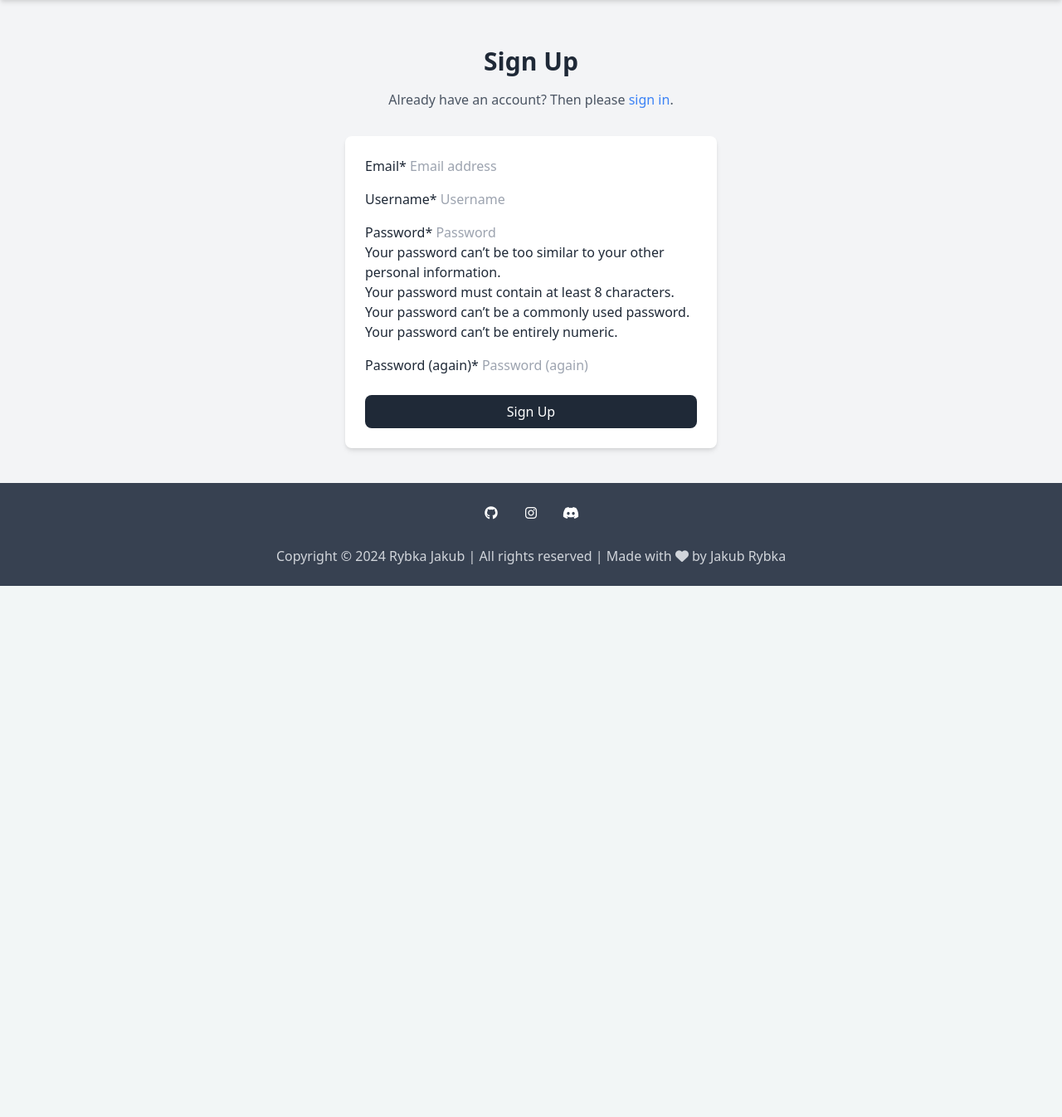
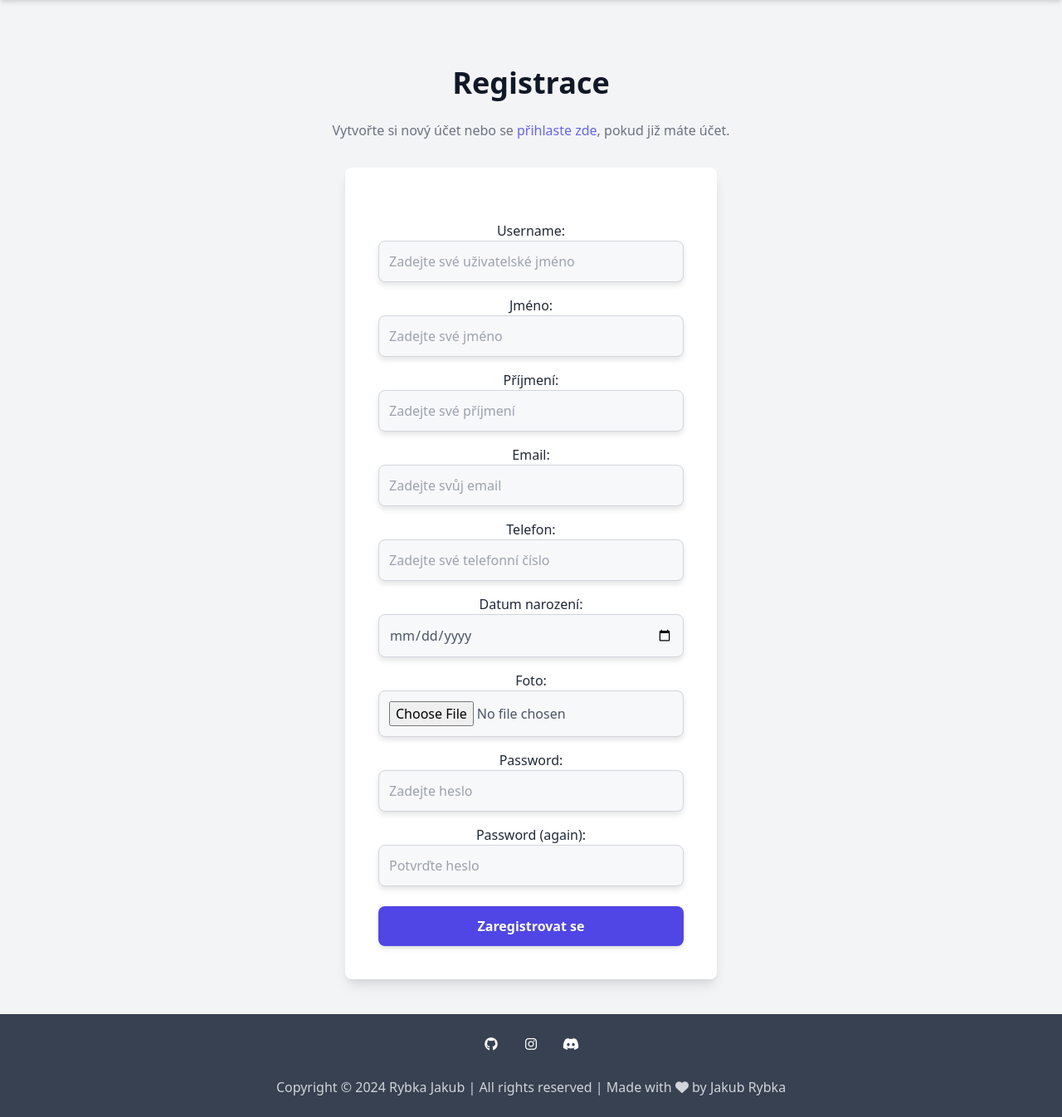
Before and after one commit to RybkaJakub/Eventify, a Django app: page /eventify_app/account/signup/ in a window 1280 px wide. Shown: the part 96-1442 px from the top of the page at 83% size. Before the commit the page ends 802 px from the top, so only its background shows below. Run offline with Django 5.2, Linux system fonts and the light colour scheme; some libraries are stand-ins or nearby versions.

Commit message:
Další úprava vzhledu

```diff
--- a/eventify/settings.py
+++ b/eventify/settings.py
@@ -52,6 +52,8 @@ INSTALLED_APPS = [
     'allauth.socialaccount.providers.google',
     #'allauth.socialaccount.providers.instagram',
     #'allauth.socialaccount.providers.microsoft',
+
+    'widget_tweaks',
 ]
 
 MIDDLEWARE = [
@@ -190,7 +192,8 @@ ACCOUNT_FORMS = {
     'reset_password': 'allauth.account.forms.ResetPasswordForm',
     'reset_password_from_key': 'allauth.account.forms.ResetPasswordKeyForm',
     'set_password': 'allauth.account.forms.SetPasswordForm',
-    'signup': 'allauth.account.forms.SignupForm',
+    #'signup': 'allauth.account.forms.SignupForm',
+    'signup': 'eventify_app.forms.CustomSignupForm',
     'user_token': 'allauth.account.forms.UserTokenForm',
 }
 
--- a/eventify_app/forms.py
+++ b/eventify_app/forms.py
@@ -4,15 +4,17 @@ from crispy_forms.layout import Layout, Fieldset, ButtonHolder, Submit, Button
 from django import forms
 from .models import Event, Organization
 from django.contrib.auth.forms import AuthenticationForm
-from django.contrib.auth import get_user_model
+from django.contrib.auth import get_user_model, login
 from django.utils.dateformat import format
 
+from django.shortcuts import redirect
 CustomUser = get_user_model()
 
 from django import forms
 from .models import Event, Organization, TicketType, CustomUser
 from django.contrib.auth import get_user_model
 from django.forms import inlineformset_factory
+from allauth.account.forms import SignupForm
 
 
 class EventForm(forms.ModelForm):
@@ -117,37 +119,62 @@ class CustomAuthenticationForm(AuthenticationForm):
             Submit('submit', 'Přihlásit se', css_class='btn-primary mr-2')
         )
 
-class LogoutForm(forms.Form):
-    pass
 
-class SignUpForm(forms.ModelForm):
-    password1 = forms.CharField(label='Password', widget=forms.PasswordInput)
-    password2 = forms.CharField(label='Password confirmation', widget=forms.PasswordInput)
+from django import forms
+from allauth.account.forms import SignupForm
+from django.core.exceptions import ValidationError
 
-    class Meta:
-        model = CustomUser
-        fields = ('first_name', 'last_name', 'username', 'telephone', 'email', 'password1', 'password2')
 
-    def __init__(self, *args, **kwargs):
-        super(SignUpForm, self).__init__(*args, **kwargs)
-        self.helper = FormHelper()
-        self.helper.layout = Layout(
-            'first_name',
-            'last_name',
-            'username',
-            'telephone',
-            'email',
-            'password1',
-            'password2',
-            Submit('submit', 'Sign Up', css_class='btn-success')
-        )
+from django.core.exceptions import ValidationError
+from allauth.account.forms import SignupForm
+from django import forms
 
-    def clean_password2(self):
-        password1 = self.cleaned_data.get("password1")
-        password2 = self.cleaned_data.get("password2")
-        if password1 and password2 and password1 != password2:
-            raise forms.ValidationError("Passwords don't match")
-        return password2
+from django.core.exceptions import ValidationError
+from allauth.account.forms import SignupForm
+from django import forms
+
+class CustomSignupForm(SignupForm):
+    username = forms.CharField(max_length=30, label='Uživatelské jméno', required=True)
+    first_name = forms.CharField(max_length=30, label='Jméno', required=True)
+    last_name = forms.CharField(max_length=30, label='Příjmení', required=True)
+    email = forms.EmailField(max_length=254, label='Email', required=True)
+    telephone = forms.CharField(max_length=9, label='Telefon', required=True)
+    date_birth = forms.DateField(label='Datum narození', required=True, widget=forms.DateInput(attrs={'type': 'date'}))
+    image = forms.ImageField(label='Foto', required=False)
+    password1 = forms.CharField(label='Heslo', widget=forms.PasswordInput, required=True)
+    password2 = forms.CharField(label='Potvrdit heslo', widget=forms.PasswordInput, required=True)
+
+    def clean_username(self):
+        username = self.cleaned_data.get('username')
+        if CustomUser.objects.filter(username=username).exists():
+            raise ValidationError("Toto uživatelské jméno je již zaregistrováno.")
+        return username
+
+    def clean_email(self):
+        email = self.cleaned_data.get('email')
+        if CustomUser.objects.filter(email=email).exists():
+            raise ValidationError("Tento email je již zaregistrován.")
+        return email
+
+    def clean_telephone(self):
+        telephone = self.cleaned_data.get('telephone')
+        if CustomUser.objects.filter(telephone=telephone).exists():
+            raise ValidationError("Toto telefonní číslo je již zaregistrováno.")
+        return telephone
+
+    def save(self, request):
+        user = super().save(request)
+        user.username = self.cleaned_data['username']
+        user.first_name = self.cleaned_data['first_name']
+        user.last_name = self.cleaned_data['last_name']
+        user.telephone = self.cleaned_data['telephone']
+        user.date_birth = self.cleaned_data['date_birth']
+        user.image = self.cleaned_data['image']
+        user.save()
+
+        # Automaticky přihlásit uživatele
+        return user
+
 
 class UserProfileEditForm(forms.ModelForm):
     class Meta:
--- a/eventify_app/templates/account/signup.html
+++ b/eventify_app/templates/account/signup.html
@@ -1,33 +1,120 @@
 {% extends "base.html" %}
+{% load i18n %}
+{% load crispy_forms_tags %}
 
-{% load i18n %}
-
-{% block head_title %}{% trans "Signup" %}{% endblock %}
+{% block head_title %}{% trans "Registrace" %}{% endblock %}
 
 {% block content %}
-    {% load crispy_forms_tags %}
-<div class="text-center mt-10">
-    <h1 class="text-3xl font-semibold mb-4">{% trans "Sign Up" %}</h1>
+<div class="flex flex-col items-center mt-16">
+    <h1 class="text-4xl font-extrabold text-gray-900 mb-6">{% trans "Registrace" %}</h1>
 
-    <p class="text-gray-600">
-        {% blocktrans %}Already have an account? Then please <a href="{{ login_url }}" class="text-blue-500 hover:underline">sign in</a>.{% endblocktrans %}
+    <p class="text-gray-500 text-center mb-8 max-w-lg leading-relaxed">
+        {% blocktrans %}
+        Vytvořte si nový účet nebo se <a href="{{ login_url }}" class="text-indigo-500 hover:underline">přihlaste zde</a>, pokud již máte účet.
+        {% endblocktrans %}
     </p>
-</div>
 
-<div class="flex justify-center mt-8">
-    <div class="w-full max-w-md bg-white p-6 rounded-lg shadow-md">
-        <form class="signup" id="signup_form" method="post" action="{% url 'account_signup' %}">
+    <div class="w-full max-w-md bg-white shadow-lg rounded-lg p-10">
+        <form class="signup space-y-6" id="signup_form" method="post" action="{% url 'account_signup' %}">
             {% csrf_token %}
             <div class="space-y-4">
-                {{ form|crispy }}
+                <div class="flex flex-col">
+                    {{ form.username.label_tag }}
+                    <input type="text" name="{{ form.username.name }}" id="{{ form.username.id_for_label }}" class="border border-gray-300 rounded-md p-2" placeholder="Zadejte své uživatelské jméno" required>
+                    {% for error in form.username.errors %}
+                        <div class="text-red-500 text-sm mt-1">{{ error }}</div>
+                    {% endfor %}
+                </div>
+
+                <div class="flex flex-col">
+                    {{ form.first_name.label_tag }}
+                    <input type="text" name="{{ form.first_name.name }}" id="{{ form.first_name.id_for_label }}" class="border border-gray-300 rounded-md p-2" placeholder="Zadejte své jméno" required>
+                    {% for error in form.first_name.errors %}
+                        <div class="text-red-500 text-sm mt-1">{{ error }}</div>
+                    {% endfor %}
+                </div>
+
+                <div class="flex flex-col">
+                    {{ form.last_name.label_tag }}
+                    <input type="text" name="{{ form.last_name.name }}" id="{{ form.last_name.id_for_label }}" class="border border-gray-300 rounded-md p-2" placeholder="Zadejte své příjmení" required>
+                    {% for error in form.last_name.errors %}
+                        <div class="text-red-500 text-sm mt-1">{{ error }}</div>
+                    {% endfor %}
+                </div>
+
+                <div class="flex flex-col">
+                    {{ form.email.label_tag }}
+                    <input type="email" name="{{ form.email.name }}" id="{{ form.email.id_for_label }}" class="border border-gray-300 rounded-md p-2" placeholder="Zadejte svůj email" required>
+                    {% for error in form.email.errors %}
+                        <div class="text-red-500 text-sm mt-1">{{ error }}</div>
+                    {% endfor %}
+                </div>
+
+                <div class="flex flex-col">
+                    {{ form.telephone.label_tag }}
+                    <input type="tel" name="{{ form.telephone.name }}" id="{{ form.telephone.id_for_label }}" class="border border-gray-300 rounded-md p-2" placeholder="Zadejte své telefonní číslo" required>
+                    {% for error in form.telephone.errors %}
+                        <div class="text-red-500 text-sm mt-1">{{ error }}</div>
+                    {% endfor %}
+                </div>
+
+                <div class="flex flex-col">
+                    {{ form.date_birth.label_tag }}
+                    <input type="date" name="{{ form.date_birth.name }}" id="{{ form.date_birth.id_for_label }}" class="border border-gray-300 rounded-md p-2" required>
+                    {% for error in form.date_birth.errors %}
+                        <div class="text-red-500 text-sm mt-1">{{ error }}</div>
+                    {% endfor %}
+                </div>
+
+                <div class="flex flex-col">
+                    {{ form.image.label_tag }}
+                    <input type="file" name="{{ form.image.name }}" id="{{ form.image.id_for_label }}" class="border border-gray-300 rounded-md p-2" required>
+                    {% for error in form.image.errors %}
+                        <div class="text-red-500 text-sm mt-1">{{ error }}</div>
+                    {% endfor %}
+                </div>
+
+                <div class="flex flex-col">
+                    {{ form.password1.label_tag }}
+                    <input type="password" name="{{ form.password1.name }}" id="{{ form.password1.id_for_label }}" class="border border-gray-300 rounded-md p-2" placeholder="Zadejte heslo" required>
+                    {% for error in form.password1.errors %}
+                        <div class="text-red-500 text-sm mt-1">{{ error }}</div>
+                    {% endfor %}
+                </div>
+
+                <div class="flex flex-col">
+                    {{ form.password2.label_tag }}
+                    <input type="password" name="{{ form.password2.name }}" id="{{ form.password2.id_for_label }}" class="border border-gray-300 rounded-md p-2" placeholder="Potvrďte heslo" required>
+                    {% for error in form.password2.errors %}
+                        <div class="text-red-500 text-sm mt-1">{{ error }}</div>
+                    {% endfor %}
+                </div>
             </div>
+
             {% if redirect_field_value %}
                 <input type="hidden" name="{{ redirect_field_name }}" value="{{ redirect_field_value }}" />
             {% endif %}
-            <div class="mt-6">
-                <button class="w-full bg-gray-800 text-white py-2 rounded-lg hover:bg-gray-700 transition duration-200" type="submit">{% trans "Sign Up" %}</button>
-            </div>
+
+            <button type="submit" class="w-full bg-indigo-600 text-white py-3 rounded-lg hover:bg-indigo-700 transition duration-200 font-semibold shadow-md hover:shadow-lg">
+                {% trans "Zaregistrovat se" %}
+            </button>
         </form>
     </div>
 </div>
+
+<style>
+    .signup input {
+        background-color: #f7f8fa;
+        border-radius: 8px;
+        padding: 12px;
+        color: #4a5568;
+        box-shadow: 0px 4px 6px rgba(0, 0, 0, 0.1);
+        transition: border-color 0.2s ease-in-out;
+    }
+
+    .signup input:focus {
+        border-color: #5a67d8;
+        outline: none;
+    }
+</style>
 {% endblock %}
--- a/eventify_app/urls.py
+++ b/eventify_app/urls.py
@@ -3,7 +3,7 @@ from django.urls import path, include
 from django.contrib import admin
 from django.contrib.auth.views import LogoutView
 from .views import index, purchase_ticket, EventManagerView, EventCreateView, EventDeleteView, EventDetailView, \
-    EventUpdateView, CustomLoginView, CustomLogoutView, SignUpView, MyEventsListView, delete_ticket_type, \
+    EventUpdateView, MyEventsListView, delete_ticket_type, \
     UserProfileView, MyProfileView, UserProfileEditView
 
 urlpatterns = [
```
Also changed, not shown: eventify_app/templates/account/login.html (+1 -6 lines), eventify_app/templates/socialaccount/snippets/signup_extra.html (added, +39 -0 lines), eventify_app/views.py (+1 -55 lines), README.md.
